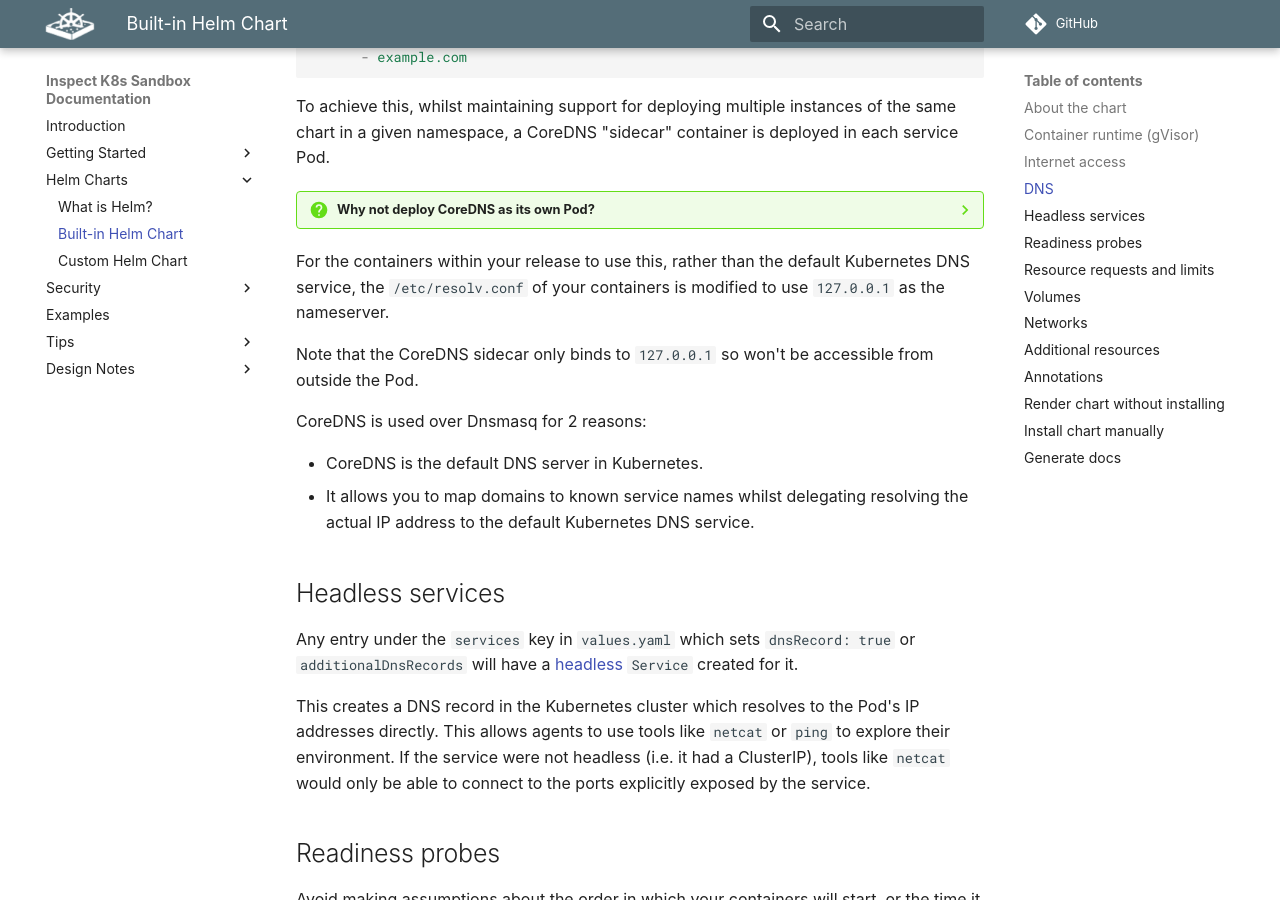
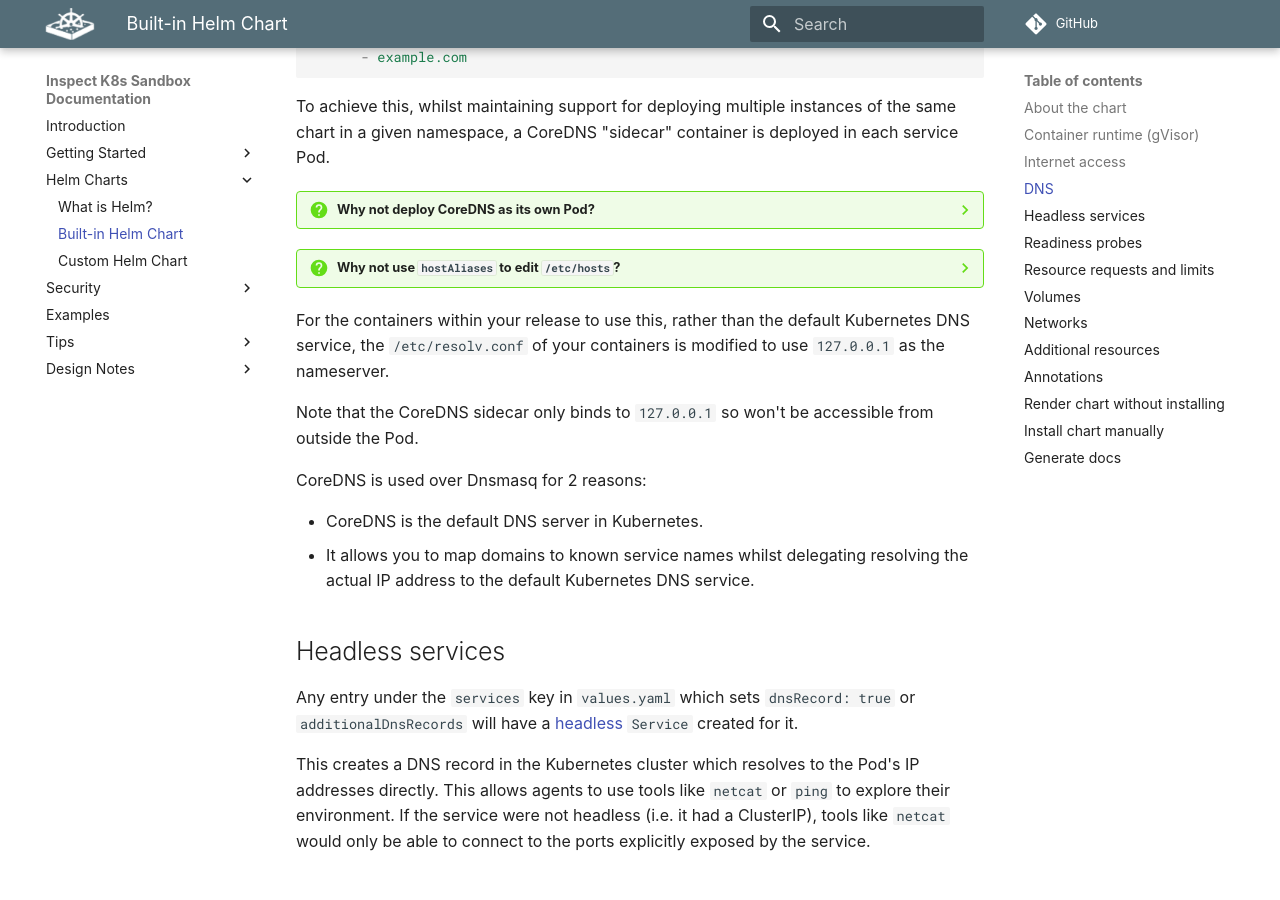
Before and after one commit to UKGovernmentBEIS/inspect_k8s_sandbox, an MkDocs documentation site: the page built from docs/docs/helm/built-in-chart.md, in a window 1280 px wide and 900 px high, scrolled down 2302 px. Built offline with MkDocs 1.6.1 and Material for MkDocs 9.7.7, drawn with Linux system fonts in a browser that asks for light colours; some web fonts are replaced; comment, search, counter and statistics services are not loaded; some of the changed lines change nothing that is shown.

Commit message:
Document rationale for using DNS based approach over HostAliases.

```diff
--- a/docs/docs/helm/built-in-chart.md
+++ b/docs/docs/helm/built-in-chart.md
@@ -116,6 +116,14 @@
     Because of the way that Cilium caches DNS responses to determine which IP addresses
     correspond to the FQDN allowlist, CoreDNS service must be co-located on the same
     node which the container making the DNS request are on.
+
+??? question "Why not use `hostAliases` to edit `/etc/hosts`?"
+
+    Instead of using DNS, the `/etc/hosts` file could be modified using
+    [HostAliases](https://kubernetes.io/docs/tasks/network/customize-hosts-file-for-pods).
+    However, some tools which an agent might try to use (e.g. `nslookup`) do not respect
+    `/etc/hosts` and will use DNS instead. Therefore, we chose to use a DNS-based
+    approach.
 
 For the containers within your release to use this, rather than the default Kubernetes
 DNS service, the `/etc/resolv.conf` of your containers is modified to use `127.0.0.1` as
```
